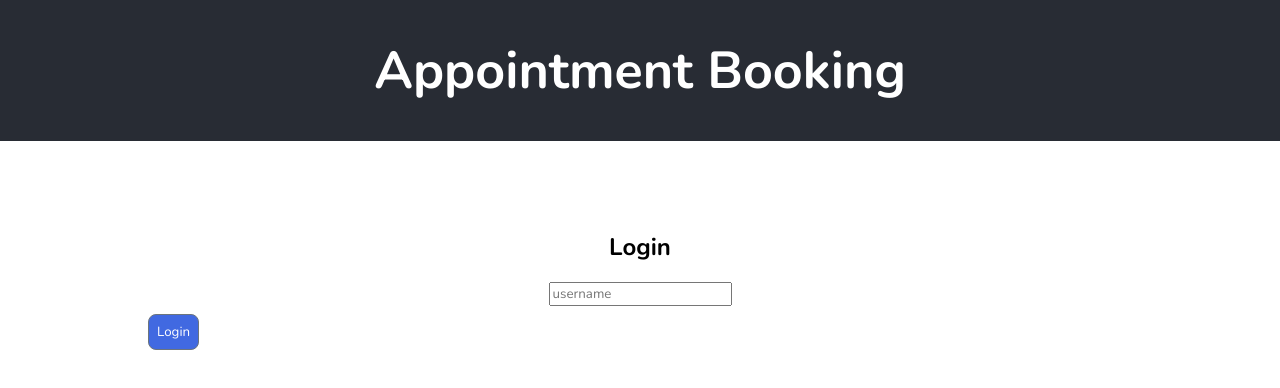
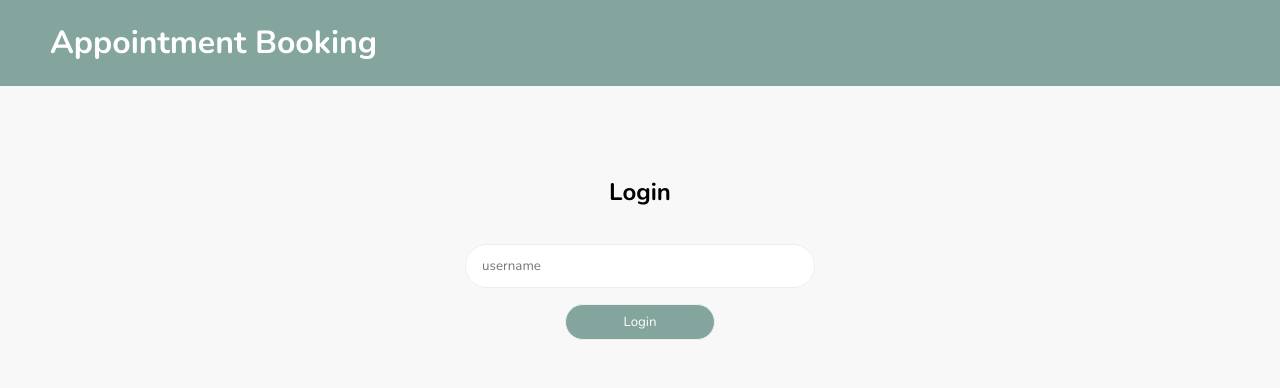
Before and after one commit to abdelhak-ajbouni/nova-labs-web, a React (Create React App) app: page /login in a window 1280 px wide. Shown: the top 388 px of the page. Built offline with nearby package versions, Linux system fonts and the light colour scheme.

Commit message:
finish requests ui

```diff
--- a/src/App.scss
+++ b/src/App.scss
@@ -1,39 +1,106 @@
 @import url('https://fonts.googleapis.com/css2?family=Nunito:ital,wght@0,200;0,300;0,400;0,600;0,700;0,800;0,900;1,200;1,300;1,400;1,600;1,700;1,800;1,900&display=swap');
 
 $font-family: 'Nunito', sans-serif;
-$primary-color: royalblue;
-$success-color: #009900;
-$fail-color: #CC0000;
-$success-bg: #009900;
-$fail-bg: #CC0000;
-$bg-color-1: #f8f9fa;
+$color-primary: #84a59d;
+$color-success: #009900;
+$color-fail: #CC0000;
+$bg-success: #121f12;
+$bg-fail: #CC0000;
+$bg-primary: #f8f8f8;
 
+////////////// App
 * {
   box-sizing: border-box;
   font-family: $font-family;
 }
 
+body {
+  background-color: $bg-primary;
+}
+
 .App {
   text-align: center;
   &-header {
-    background-color: #282c34;
-    min-height: 100px;
+    background-color: $color-primary;
     display: flex;
-    flex-direction: column;
     align-items: center;
-    justify-content: center;
-    font-size: calc(10px + 2vmin);
+    justify-content: start;
+    font-size: calc(2vmin);
     color: white;
+    padding: 0 50px;
   }
 }
 
 .col-1,
 .col-2,
 .notice,
-.primary-btn,
 .single-time-slot{
   margin: 8px;
   padding: 8px;
+}
+
+.App .react-calendar {
+  border: 1px solid #e6e6e6;
+  border-radius: 8px;
+  margin: 8px;
+  width: 100%;
+}
+
+///////////// Home
+
+.single-time-slot {
+  background-color: #fff;
+  border: 1px solid #e6e6e6;
+  border-radius: 8px;
+  cursor: pointer;
+  display: flex;
+  justify-content: space-between;
+
+  &-request-count {
+    height: 22px;
+    width: 22px;
+    color: white;
+    border-radius: 50%;
+  }
+}
+
+.react-timerange-picker {
+  .react-timerange-picker__wrapper {
+    border: 1px solid #eee;
+    border-radius: 8px;
+    padding: 8px;
+    background: #fff;
+  }
+}
+
+.appointment-requests {
+  border-radius: 5px;
+}
+
+///////////// Login
+
+.login {
+
+  .login-input {
+    width: 350px;
+    margin: 16px auto;
+    padding: 12px 16px;
+  }
+  .login-btn {
+    width: 150px;
+    margin: auto;
+  }
+}
+
+/////////////
+
+.container {
+  max-width: 1000px;
+  margin: auto;
+}
+
+.flex {
+  display: flex;
 }
 
 .col-1 {
@@ -46,65 +113,20 @@ $bg-color-1: #f8f9fa;
 
 .primary-btn {
   display: block;
-  background: royalblue;
+  background: $color-primary;
   color: #fff;
-  border: 1px solid #6c757d;
-  border-radius: 8px;
+  border: 1px solid #eee;
+  border-radius: 50px;
   cursor: pointer;
+  padding: 8px;
+  margin: 8px;
 }
 
-.App .react-calendar {
-  border: 1px solid #e6e6e6;
-  border-radius: 8px;
-  margin: 8px;
-  width: 100%;
-}
-
-.single-time-slot {
-  background-color: #fff;
-  border: 1px solid #e6e6e6;
-  border-radius: 8px;
-  cursor: pointer;
-
-  &-booked {
-    float: right;
-  }
-
-  &-request-count {
-    float: right;
-    height: 22px;
-    width: 22px;
-    color: white;
-    border-radius: 50%;
-  }
-
-  &-index {
-    float: left;
-  }
-}
-
-.react-timerange-picker {
-  .react-timerange-picker__wrapper {
-    border: 1px solid #e6e6e6;
-    border-radius: 8px;
-    padding: 8px;
-    background: #fff;
-  }
-}
-
-.appointment-requests {
-  border-radius: 5px;
-}
-
-/////////////
-
-.container {
-  max-width: 1000px;
-  margin: auto;
-}
-
-.flex {
-  display: flex;
+.input {
+  border-radius: 50px;
+  border: 1px solid #eee;
+  padding: 8px 16px;
+  margin: 16px;
 }
 
 .mp-8 {
@@ -128,19 +150,19 @@ $bg-color-1: #f8f9fa;
 }
 
 .bg-color-1 {
-  background-color: $bg-color-1;
+  background-color: $bg-primary;
 }
 
 .color-success {
-  color: $success-color;
+  color: $color-success;
 }
 
 .bg-success {
   color: white;
-  background-color: $success-bg;
+  background-color: $color-primary;
 }
 
 
 .bg-fail {
-  background-color: $fail-bg;
+  background-color: $bg-fail;
 }
--- a/src/components/AppointmentRequests.js
+++ b/src/components/AppointmentRequests.js
@@ -1,10 +1,28 @@
 import React from 'react'
 import moment from "moment"
+import { get } from 'lodash'
+import { useMutation, useQuery } from 'react-query'
+import toast, { Toaster } from 'react-hot-toast';
 import List from '@material-ui/core/List';
 import ListItem from '@material-ui/core/ListItem';
 import ListItemText from '@material-ui/core/ListItemText';
 
-const AppointmentRequests = ({ date, timeSlot, appointment = [{ _id: 'ddd' },{ _id: 'ddd' }], onClickAccept }) => {
+import { getRequests, updateRequest } from 'libs/apis'
+
+const AppointmentRequests = ({ sellerId, timeSlotId, date, timeSlot }) => {
+  const { isFetching, error, refetch, data } = useQuery(["request", sellerId, timeSlotId],
+    () => getRequests(sellerId, timeSlotId)
+  )
+  const { mutate } = useMutation(({requestId, isAccepted}) => updateRequest(sellerId, timeSlotId, requestId, { isAccepted }), {
+    onSuccess: () => {
+      refetch()
+      toast.success('Appointment Request Accepted.')
+    },
+    onError: () => {
+      toast.error('Something Went Wrong.')
+    }
+  })
+  const requests = get(data, 'data', [])
   const readableDate = moment(date).format('MMMM Do')
 
   return (
@@ -13,10 +31,10 @@ const AppointmentRequests = ({ date, timeSlot, appointment = [{ _id: 'ddd' },{ _
         <h3> Appointment Requests for {readableDate}: {timeSlot[0]} - {timeSlot[1]} </h3>
         <List>
           {
-            appointment.map(({ _id, isAccepted }) => (
+            requests.map(({ _id, isAccepted }) => (
               <ListItem className='bg-color-1 mp-8' key={_id} autoFocus>
                 <ListItemText primary={_id} />
-                <button className='primary-btn bg-success' onClick={() => onClickAccept(isAccepted)}>{isAccepted ? 'reject' : 'accept'}</button>
+                <button className='primary-btn bg-success' onClick={() => mutate({requestId: _id, isAccepted: true })}>{isAccepted ? 'reject' : 'accept'}</button>
               </ListItem>
             ))
           }
--- a/src/components/TimeSlots.js
+++ b/src/components/TimeSlots.js
@@ -4,8 +4,9 @@ import { get } from 'lodash'
 const TimeSlots = ({ data, isLoading, error, onClickAdd, onClickSlot }) => {
     const slots = get(data, 'data.timeSlots', [])
 
-    const renderSingleSlot = (index, { start, end, isBooked, appointmentRequests }) => {
-        return (<div className='single-time-slot' onClick={() => { onClickSlot({ start, end, isBooked })}} >
+    const renderSingleSlot = (index, { _id, start, end, isBooked, appointmentRequests }) => {
+        return (
+            <div key={_id} className='single-time-slot' onClick={() => { onClickSlot({ _id, start, end, isBooked }) }} >
                 <b className='single-time-slot-index'>#{index + 1}</b>
                 <div><span>{start}</span> - <span>{end}</span></div>
                 {
@@ -14,7 +15,8 @@ const TimeSlots = ({ data, isLoading, error, onClickAdd, onClickSlot }) => {
                         : appointmentRequests.length > 0 && <span className='single-time-slot-request-count bg-fail'>{appointmentRequests.length}</span>
                 }
 
-        </div>)
+            </div>
+        )
     }
 
     if (isLoading) return 'Loading...'
```
Lines whose indentation alone changed are shown as unchanged.
